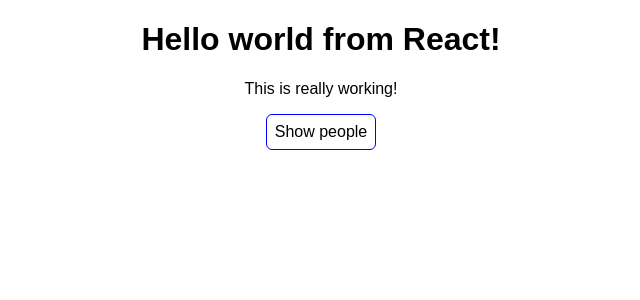
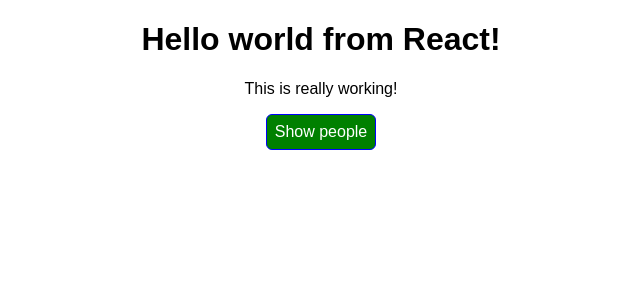
Before and after one commit to PatrickBoyn/learning-react, a React (Create React App) app: page / in a window 1280 px wide. Shown: the top 300 px of the page, without its empty margins (319-959 px from the left). Built offline with nearby package versions, Linux system fonts and the light colour scheme.

Commit message:
Changed the default color.

```diff
--- a/src/App.js
+++ b/src/App.js
@@ -55,7 +55,8 @@ class App extends Component {
 
   render() {
     const style = {
-      backgroundColor: 'white',
+      backgroundColor: 'green',
+      color:'white',
       font: 'inherit',
       border: '1px solid blue',
       borderRadius: '6px',
```
